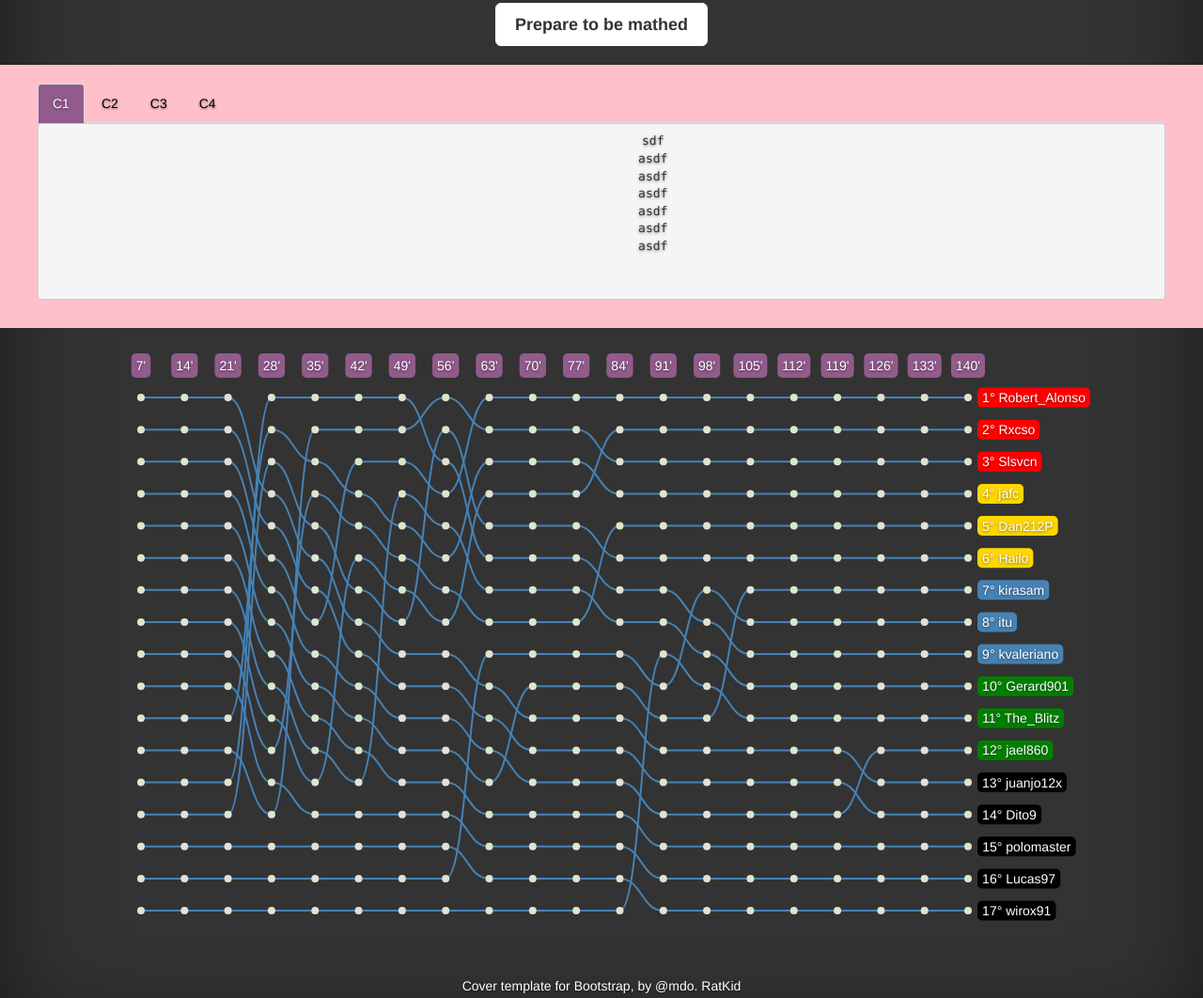
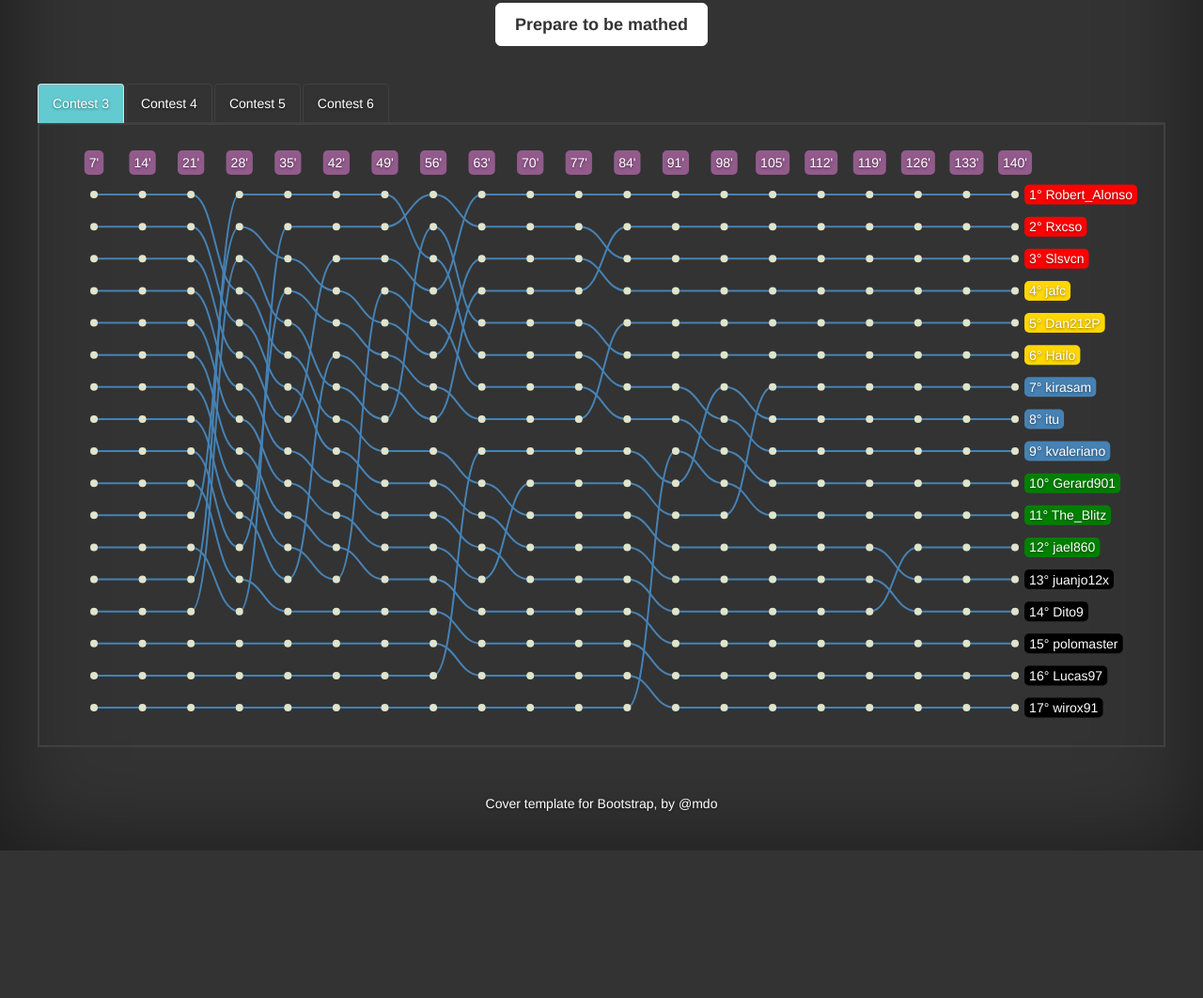
Before and after one commit to andreqi/scoreboard-sort, a plain HTML site: page index.html in a window 1280 px wide. Shown: the part 836-1898 px from the top of the page at 94% size. After the commit the page ends 1741 px from the top, so only its background shows below. Drawn offline with nearby package versions, Linux system fonts and the light colour scheme; no server answers.

Commit message:
added contest history support

```diff
--- a/assets/css/cover.css
+++ b/assets/css/cover.css
@@ -211,7 +211,6 @@ body {
 */
 
 #detail-data {
-  background-color: pink;
   padding: 20px 0;
 }
 
@@ -221,16 +220,27 @@ body {
 }
 
 .nav-tabs>li>a {
-  color: black;
+  color: white;
+  border: 1px solid #404040;
 }
 
 .nav-tabs>li>a:hover {
-  background-color: rgba(146, 91, 140, 0.5);
-  color: black;
+  background-color: rgba(100, 202, 209, 0.5);
+  color: white;
+  border: 1px solid #404040;
 }
 
 .nav-tabs>li.active>a,
 .nav-tabs>li.active>a:hover {
-  background-color: #925B8C !important;
+  background-color: #64CAD1 !important;
   color: white !important;
 }
+
+.nav-tabs {
+  border-bottom: 1px solid #404040;
+}
+
+.tab-content,
+.inner-svg-parent {
+  border: 1px solid #404040;
+}
--- a/assets/javascript/contest-track.js
+++ b/assets/javascript/contest-track.js
@@ -9,7 +9,6 @@ var contestTrack = function(D3parent) {
   var hideDispatcher = STL.dispatcher();
   var pathBag = PathBag();
   var contestants = STL.hashset();
-  var contestLabel = [];
   var contests = 0;
   var properties = {
     'offsetX': 200,
@@ -22,10 +21,6 @@ var contestTrack = function(D3parent) {
     'last-tip-width': 150,
     'last-tip-height': 20,
   };
-  var handles = {};
-  var tooltips = {};
-  var handleOrder = [];
-  var handleSize = 0;
 
   // D3 containers
   var D3view = D3parent.append('g');
@@ -35,6 +30,8 @@ var contestTrack = function(D3parent) {
 
   var track = {
     setData: function(d, contestantList, getLabel, labels) {
+      contests = 0;
+      pathBag.clear();
       track.setHandles(contestantList);
       d.forEach(function(scoreboard, indexS) {
         var label = indexS+1 == d.length ?
@@ -50,6 +47,7 @@ var contestTrack = function(D3parent) {
       return track;
     },
     setHandles: function(contestantList) {
+      contestants.clear();
       contestantList.forEach(function(name) {
         contestants.put(name);
       });
--- a/assets/javascript/dirinfo.js
+++ b/assets/javascript/dirinfo.js
@@ -18,4 +18,4 @@ var Dirinfo = function() {
     }
   };
   return handler;
-};
+}();
--- a/assets/javascript/main.js
+++ b/assets/javascript/main.js
@@ -1,8 +1,9 @@
 $(function(){
+  var parentcontest = d3.select('#contest');
+  var contest = contestTrack(parentcontest);
   d3.json('assets/data/3/scoreboard.json', function(data) {
-    var parent = d3.select('#contest');
-    contestTrack(parent)
-      .attr('width', 1000)
+    contest
+      .attr('width', 1100)
       .attr('height', 600)
       .setData(data.scoreboards, data.contestants, function(contestant){
         return contestant.solved;
@@ -23,4 +24,17 @@ $(function(){
       })
       .display();
   });
+  Dirinfo.on('selectTab', function(content) {
+    var id = content[content.length-1];
+    d3.json('assets/data/'+ id +'/scoreboard.json', function(data) {
+      contest
+      .attr('width', 1100)
+      .attr('height', 600)
+      .setData(data.scoreboards, data.contestants, function(contestant){
+        return contestant.solved;
+      }, data.contests)
+    .display();
+    });
+
+  });
 }())
--- a/assets/javascript/utils.js
+++ b/assets/javascript/utils.js
@@ -89,6 +89,10 @@ STL.hashset = function() {
     size: function() {
       return keys.length;
     },
+    clear: function() {
+      keys = [];
+      map.clear();
+    }
   };
   return STLhash;
 }
@@ -105,6 +109,9 @@ var PathBag = function() {
     },
     getIndex: function(key, index) {
       return points.get(key)[index];
+    },
+    clear: function() {
+      points.clear();
     }
   };
   return pathBag;
--- a/index.html
+++ b/index.html
@@ -42,36 +42,27 @@
       <a href="#" class="btn btn-lg btn-default">Prepare to be mathed</a>
       </p>
     </div>
-	<section id='detail-data'>
+    <section id='detail-data'>
       <div id='dirinfo'>
         <ul class="nav nav-tabs" role="tablist" id='tablist'>
-          <li class="active"><a href="#data-detail" id='c1' role="tab" data-toggle="tab">C1</a>
-          </li>
-          <li><a href="#data-detail" id='c2' role="tab" data-toggle="tab">C2</a></li>
-          <li><a href="#data-detail" id='c3' role="tab" data-toggle="tab">C3</a></li>
-          <li><a href="#data-detail" id='c4' role="tab" data-toggle="tab">C4</a></li>
+          <li class="active"><a href="#data-detail" id='c3' role="tab" data-toggle="tab">Contest 3</a></li>
+          <li><a href="#data-detail" id='c4' role="tab" data-toggle="tab">Contest 4</a></li>
+          <li><a href="#data-detail" id='c5' role="tab" data-toggle="tab">Contest 5</a></li>
+          <li><a href="#data-detail" id='c6' role="tab" data-toggle="tab">Contest 6</a></li>
         </ul>
         <div class="tab-content">
           <div class="tab-pane active" id="data-detail">
-            <pre>
-              sdf
-              asdf
-              asdf
-              asdf
-              asdf
-              asdf
-              asdf
-
-            </pre>
+            <div class='inner-svg-parent'>
+              <div>
+                <svg id="contest" height="600" width="1100" shape-rendering='geometricPrecision'></svg>
+              </div>
+            </div>
           </div>
         </div>
       </div>
     </section>
-    <div class="inner cover">
-      <svg id="contest" height="600" width="1000" shape-rendering='geometricPrecision'></svg>
-    </div>
     <div class="inner">
-      <p>Cover template for <a href="http://getbootstrap.com">Bootstrap</a>, by <a href="https://twitter.com/mdo">@mdo</a>. RatKid</p>
+      <p>Cover template for <a href="http://getbootstrap.com">Bootstrap</a>, by <a href="https://twitter.com/mdo">@mdo</a></p>
     </div>
   </div>
 
@@ -87,6 +78,7 @@
 <script src="assets/javascript/parser.js"></script>
 <script src="assets/javascript/tooltip.js"></script>
 <script src="assets/javascript/contest-track.js"></script>
+<script src="assets/javascript/dirinfo.js"></script>
 <script src="assets/javascript/main.js"></script>
 </body>
 </html>
```
